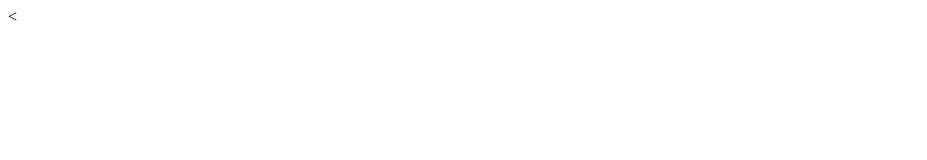
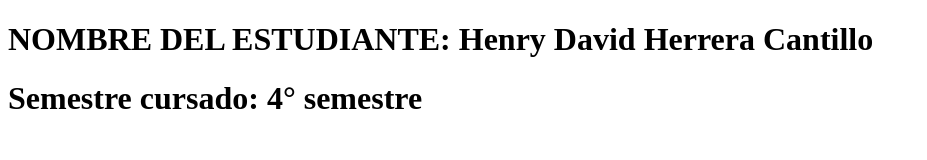
Before and after one commit to Henryck22/Taller-Git-github-y-netlify, a plain HTML site: page index.html in a window 1280 px wide. Shown: the whole page, without its empty margins (0-927 px from the left). Drawn offline with Linux system fonts and the light colour scheme.

Commit message:
se agrega semestre cursado

```diff
--- a/index.html
+++ b/index.html
@@ -6,7 +6,8 @@
     <title>PRESENTACION PERSONAL</title>
 </head>
 <body>
+    <h1>NOMBRE DEL ESTUDIANTE: Henry David Herrera Cantillo</h1>
+    <h1>Semestre cursado: 4° semestre</h1>
 
 </body>
 </html>
-<
```
